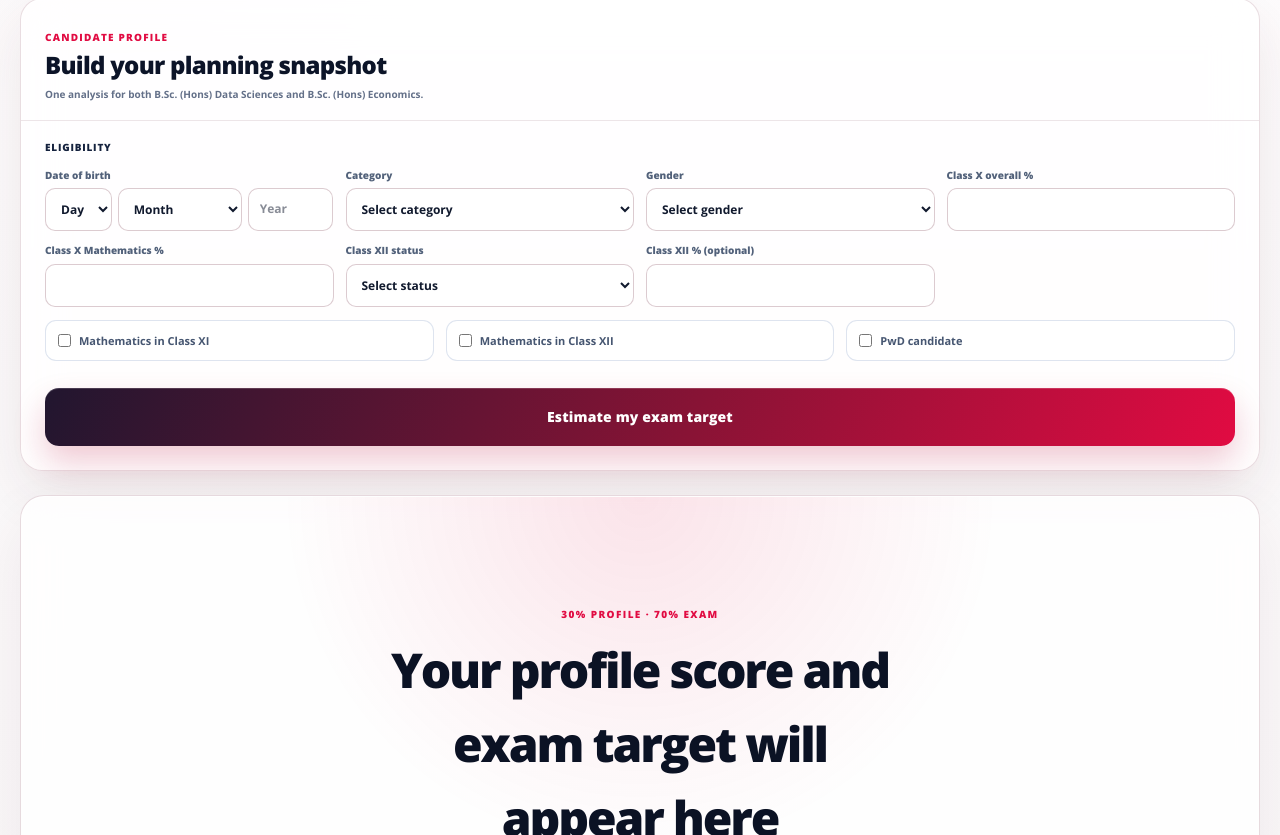
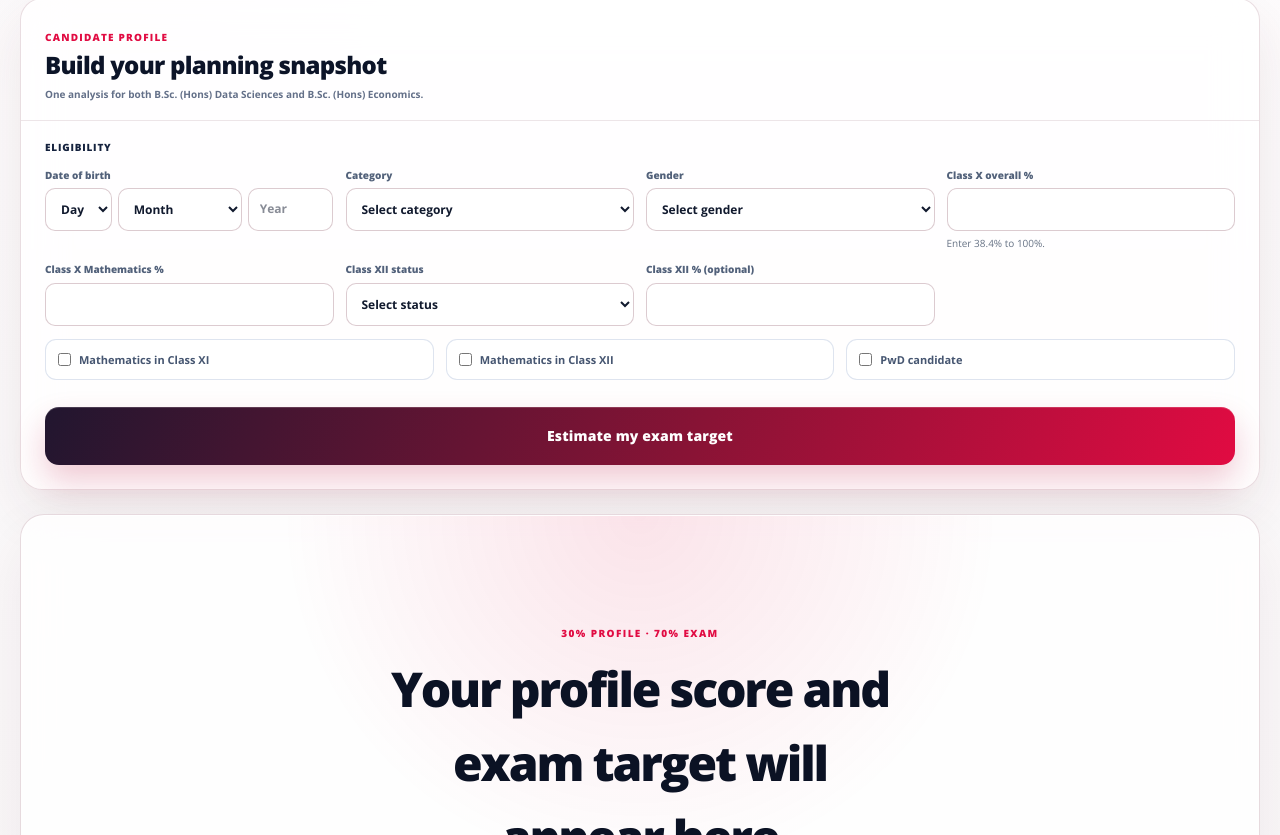
Before and after one commit to karthikLagudu/IIMB-UG-Admission-Predictor, a Next.js app: page / in a window 1280 px wide. Shown: the part 685-1520 px from the top of the page. Built offline with nearby package versions, Linux system fonts and the light colour scheme; no server answers.

Commit message:
Require Class X overall input between 38.4 and 100 percent

```diff
--- a/src/components/iimb-ug/candidate-form.tsx
+++ b/src/components/iimb-ug/candidate-form.tsx
@@ -2,6 +2,7 @@
 
 import { useState, type Dispatch, type FormEvent, type SetStateAction } from "react";
 import type { IimbUgCandidateDraft } from "@/types/iimb-ug";
+import { IIMB_UG_2027_POLICY } from "@/lib/iimb-ug/2027_31/policy";
 
 const MONTHS = ["January", "February", "March", "April", "May", "June", "July", "August", "September", "October", "November", "December"];
 
@@ -55,7 +56,7 @@ export function CandidateForm(props: CandidateFormProps) {
           <div className={`ug-dob-field ${fieldIssue("dateOfBirth") ? "has-error" : ""}`}><span id="ug-dob-label">Date of birth</span><div className="ug-dob-controls" role="group" aria-labelledby="ug-dob-label"><select aria-label="Birth day" value={dobParts.day} onChange={(event) => updateDob("day", event.target.value)} required><option value="">Day</option>{Array.from({ length: dayCount }, (_, index) => String(index + 1).padStart(2, "0")).map((day) => <option key={day} value={day}>{Number(day)}</option>)}</select><select aria-label="Birth month" value={dobParts.month} onChange={(event) => updateDob("month", event.target.value)} required><option value="">Month</option>{MONTHS.map((month, index) => <option key={month} value={String(index + 1).padStart(2, "0")}>{month}</option>)}</select><input data-field="dateOfBirth" aria-label="Birth year" aria-invalid={Boolean(fieldIssue("dateOfBirth"))} type="text" inputMode="numeric" pattern="[0-9]{4}" maxLength={4} placeholder="Year" value={dobParts.year} onChange={(event) => updateDob("year", event.target.value.replace(/\D/g, ""))} required /></div>{fieldIssue("dateOfBirth") && <small className="ug-field-error">Select a valid day and month, then enter a four-digit year.</small>}</div>
           <label className={fieldIssue("category") ? "has-error" : ""}><span>Category</span><select data-field="category" aria-invalid={Boolean(fieldIssue("category"))} value={candidate.category} onChange={(event) => update("category", event.target.value as IimbUgCandidateDraft["category"])} required><option value="" disabled>Select category</option><option value="GENERAL">General</option><option value="EWS">EWS</option><option value="NC_OBC">NC-OBC</option><option value="SC">SC</option><option value="ST">ST</option></select>{fieldIssue("category") && <small className="ug-field-error">Please select a category.</small>}</label>
           <label className={fieldIssue("gender") ? "has-error" : ""}><span>Gender</span><select data-field="gender" aria-invalid={Boolean(fieldIssue("gender"))} value={candidate.gender} onChange={(event) => update("gender", event.target.value as IimbUgCandidateDraft["gender"])} required><option value="" disabled>Select gender</option><option value="MALE">Male</option><option value="FEMALE">Female</option><option value="TRANSGENDER">Transgender</option></select>{fieldIssue("gender") && <small className="ug-field-error">Please select a gender.</small>}</label>
-          <label className={fieldIssue("class10OverallPercent") ? "has-error" : ""}><span>Class X overall %</span><input data-field="class10OverallPercent" aria-invalid={Boolean(fieldIssue("class10OverallPercent"))} type="number" min="0" max="100" step="0.01" value={candidate.class10OverallPercent ?? ""} onChange={(event) => number("class10OverallPercent", event.target.value)} required />{fieldIssue("class10OverallPercent") && <small className="ug-field-error">Please enter your Class X overall percentage.</small>}</label>
+          <label className={fieldIssue("class10OverallPercent") ? "has-error" : ""}><span>Class X overall %</span><input data-field="class10OverallPercent" aria-invalid={Boolean(fieldIssue("class10OverallPercent"))} type="number" min={IIMB_UG_2027_POLICY.eligibility.class10OverallPlanningMinimum} max="100" step="0.01" value={candidate.class10OverallPercent ?? ""} onChange={(event) => number("class10OverallPercent", event.target.value)} required /><small className="ug-field-hint">Enter {IIMB_UG_2027_POLICY.eligibility.class10OverallPlanningMinimum}% to 100%.</small>{fieldIssue("class10OverallPercent") && <small className="ug-field-error">Enter a Class X overall percentage from {IIMB_UG_2027_POLICY.eligibility.class10OverallPlanningMinimum}% to 100%.</small>}</label>
           <label className={fieldIssue("class10MathPercent") ? "has-error" : ""}><span>Class X Mathematics %</span><input data-field="class10MathPercent" aria-invalid={Boolean(fieldIssue("class10MathPercent"))} type="number" min="0" max="100" step="0.01" value={candidate.class10MathPercent ?? ""} onChange={(event) => number("class10MathPercent", event.target.value)} required />{fieldIssue("class10MathPercent") && <small className="ug-field-error">Please enter your Class X Mathematics percentage.</small>}</label>
           <label className={fieldIssue("class12Status") ? "has-error" : ""}><span>Class XII status</span><select data-field="class12Status" aria-invalid={Boolean(fieldIssue("class12Status"))} value={candidate.class12Status} onChange={(event) => update("class12Status", event.target.value as IimbUgCandidateDraft["class12Status"])} required><option value="" disabled>Select status</option><option value="PASSED">Passed</option><option value="APPEARING">Appearing</option><option value="RESULT_AWAITED">Result awaited</option></select>{fieldIssue("class12Status") && <small className="ug-field-error">Please select your Class XII status.</small>}</label>
           <label><span>Class XII % (optional)</span><input type="number" min="0" max="100" step="0.01" value={candidate.class12Percent ?? ""} onChange={(event) => number("class12Percent", event.target.value)} /></label>
--- a/src/components/iimb-ug/iimb-ug-workbench.tsx
+++ b/src/components/iimb-ug/iimb-ug-workbench.tsx
@@ -32,7 +32,7 @@ const REQUIRED_FIELD_MESSAGES: Record<string, { label: string; message: string }
   "candidate.dateOfBirth": { label: "Date of birth", message: "Enter a valid date of birth." },
   "candidate.category": { label: "Category", message: "Select a category." },
   "candidate.gender": { label: "Gender", message: "Select a gender." },
-  "candidate.class10OverallPercent": { label: "Class X overall %", message: "Enter the Class X overall percentage." },
+  "candidate.class10OverallPercent": { label: "Class X overall %", message: "Enter a Class X overall percentage from 38.4% to 100%." },
   "candidate.class10MathPercent": { label: "Class X Mathematics %", message: "Enter the Class X Mathematics percentage." },
   "candidate.class12Status": { label: "Class XII status", message: "Select the Class XII status." },
 };
--- a/src/validation/iimb-ug.ts
+++ b/src/validation/iimb-ug.ts
@@ -1,6 +1,7 @@
 import { z } from "zod";
 import type { IimbUgPolicyConfig } from "@/types/iimb-ug";
 import { SCORE_TOLERANCE } from "../lib/iimb-ug/2027_31/constants";
+import { IIMB_UG_2027_POLICY } from "../lib/iimb-ug/2027_31/policy";
 
 const percent = z.number().finite().min(0).max(100);
 const percentile = z.number().finite().min(0).max(100);
@@ -34,7 +35,7 @@ export const iimbUgCandidateSchema = z.object({
   pwd: z.boolean(),
   gender: z.enum(["MALE", "FEMALE", "TRANSGENDER"]),
   class10Board: z.string().trim().min(1).max(120).optional(),
-  class10OverallPercent: percent,
+  class10OverallPercent: percent.min(IIMB_UG_2027_POLICY.eligibility.class10OverallPlanningMinimum),
   class10MathPercent: percent,
   studiedMathClass11: z.boolean(),
   studiedMathClass12: z.boolean(),
```
Also changed, not shown: src/app/globals.css.
